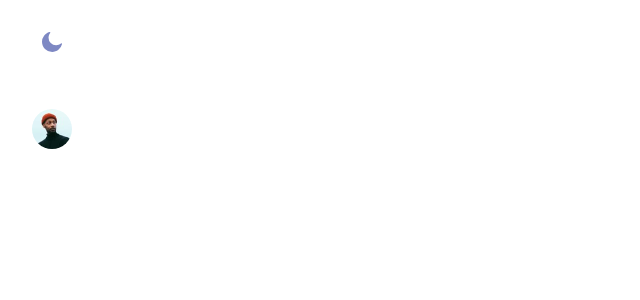
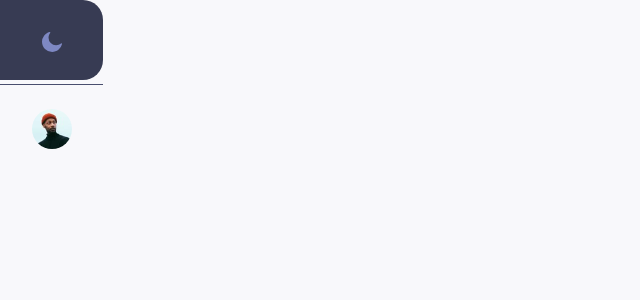
Before and after one commit to DemetreBerdzenadze7/invoice-app, a React (Vite) app: page /home in a window 1280 px wide. Shown: the top 300 px of the page, without its empty margins (0-640 px from the left). Built offline with nearby package versions, Linux system fonts and the light colour scheme.

Commit message:
feat: update CSS variables for improved theming and layout

```diff
--- a/src/index.css
+++ b/src/index.css
@@ -9,9 +9,32 @@
   --color-paid: #33d69f;
   --color-pending: #ff8f00;
   --color-draft: #373b53;
+  --color-header: #373b53;
+  --color-header-divider: #494e6e;
+  --color-bg: #f8f8fb;
+  --color-muted: #888eb0;
+  --color-name: #858bb2;
+
   --text-primary: 15px;
   --text-secondary: 13px;
+  --text-heading-m: 24px;
+  --text-heading-l: 36px;
+
+  --leading-primary: 15px;
+  --leading-primary-loose: 24px;
+  --leading-secondary: 15px;
+  --leading-body: 18px;
+  --leading-heading-m: 22px;
+  --leading-heading-l: 36px;
+
+  --tracking-primary: -0.25px;
+  --tracking-body: -0.1px;
+  --tracking-heading-m: -0.75px;
+  --tracking-heading-l: -1.125px;
+
+  --shadow-card: 0 10px 10px -10px rgba(72, 84, 159, 0.1);
 }
 body {
   font-family: "League Spartan", sans-serif;
+  background-color: var(--color-bg);
 }
```
